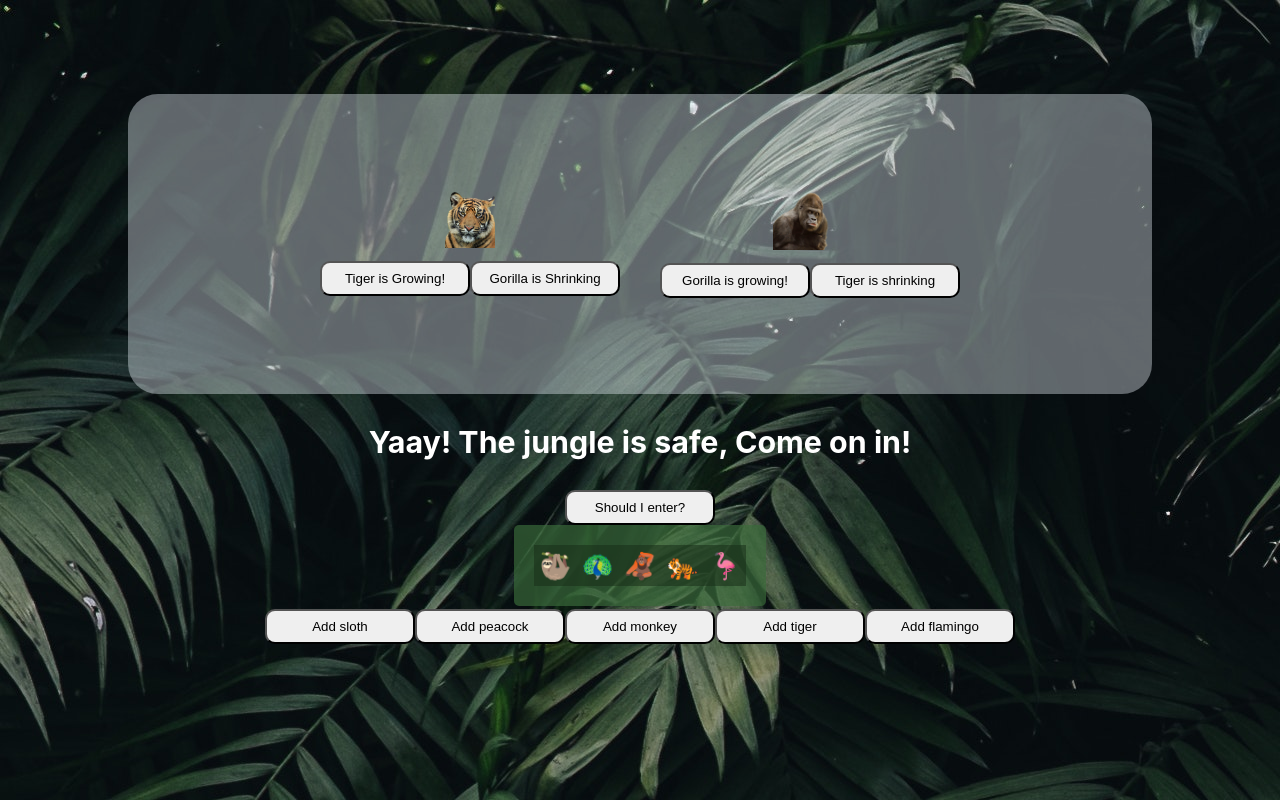
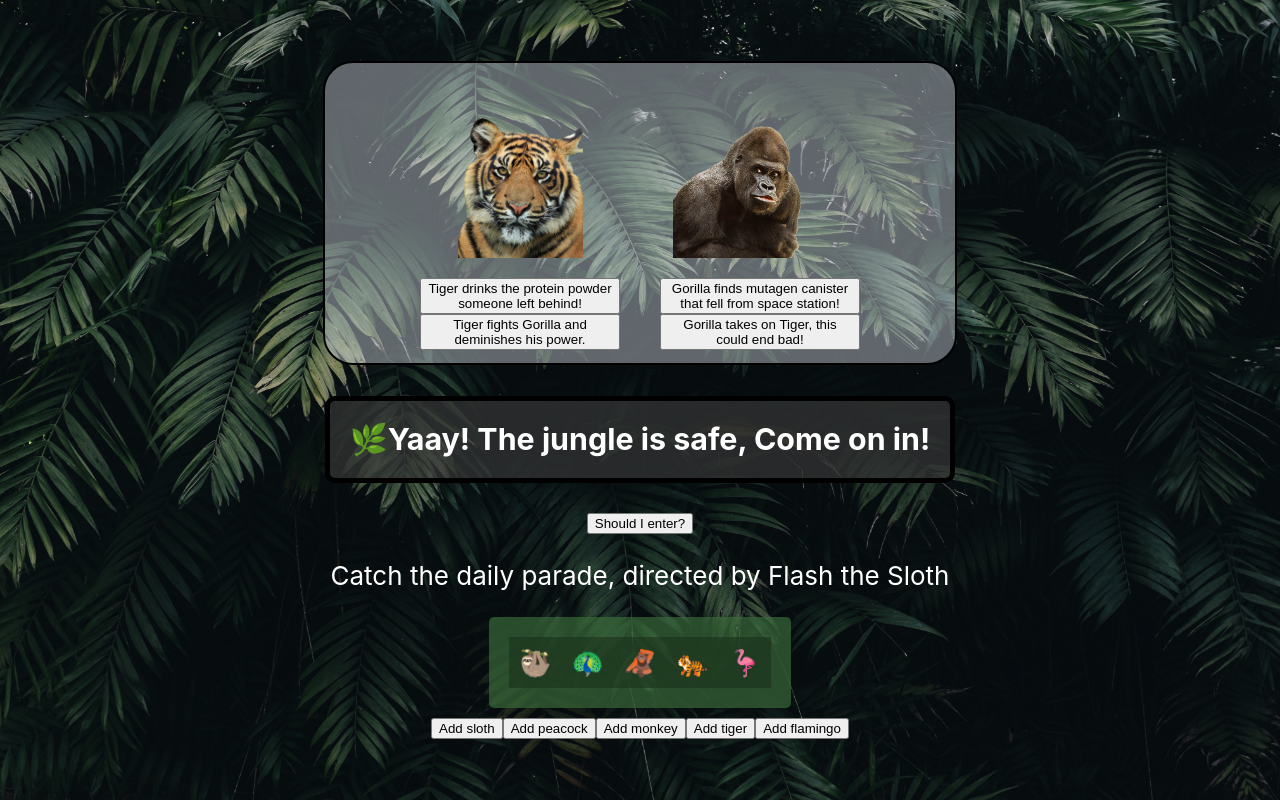
Before and after one commit to jenna-graham/busy-zoo-fs, a React (Create React App) app: page / in a window 1280 px wide. Built offline with nearby package versions, Linux system fonts and the light colour scheme.

Commit message:
fixed some CSS

```diff
--- a/src/AnimalList.js
+++ b/src/AnimalList.js
@@ -3,6 +3,7 @@ import Animal from './Animal.js';
 
 export default function AnimalList({ animals }) {
   return (
+
     <div className="cricle-wrapper">
       <div className="parade">
         {
--- a/src/App.css
+++ b/src/App.css
@@ -1,12 +1,16 @@
 body {
   background-image: url('./jungle.jpg');
-  background-repeat: no-repeat;
-
+  background-repeat: no-repeat; background-size: cover;
+  background-position: fixed;
 }
 
 
 .App {
   text-align: center;
+  display: flex;
+  flex-direction: column;
+  justify-content: center;
+  align-items: center;
 
 }
 
@@ -22,15 +26,26 @@ body {
 .fight {
   display: flex;
   background-color: rgba(240, 248, 255, 0.383);
+  border: 2px solid black;
   align-items: center;
   justify-content: center;
   height: 300px;
-  width: 80%;
+  width: 100%;
   border-radius: 30px;
+  max-width: 100%;
+  max-height: auto;
+}
+.fight .fighter {
+  height: 100%;
+  display: flex;
+  flex-direction: column;
+  justify-content: flex-end;
+  align-items: center;
 }
 .fighter {
-  margin: 20px;
-  position: relative;
+  margin-bottom: 100px;
+  margin-left: 20px;
+  margin-right: 20px;
   display: flex;
   flex-direction: column;
   align-items: center;
@@ -38,10 +53,13 @@ body {
 img {
   padding-bottom: 10px;
 }
-button {
-  width: 150px;
+div.animal-buttons {
+  width: 200px;
   height: 35px;
   border-radius: 10px;
+  display: flex;
+  flex-direction: column;
+  margin-top: 10px;
 }
 .parade {
   display: flex;
@@ -50,14 +68,16 @@ button {
   padding: 20px;
   border:rgba(25, 47, 25, 0.676);
   border-radius: 5px;
-  animation: spin 10s linear infinite;
   }
 
 .animal {
   background-color:rgba(25, 47, 25, 0.55);
-  padding: 5px;
+  padding: 10px;
 }
-.buttons {
-  height: 100px;
 
+h3 {
+  background-color: rgba(53, 53, 53, 0.698);
+  padding: 20px;
+  border: 5px solid black;
+  border-radius: 10px;
 }
--- a/src/App.js
+++ b/src/App.js
@@ -36,22 +36,25 @@ function App() {
       <header className="App-header">
         <div className="fight">
           <div className="fighter">
-            <img src="tiger.png" style={{ width: `${tigerSize * 2 }px` }}/>
+            <img src="tiger.png" style={{ width: `${tigerSize * 5 }px` }}/>
             <div className="animal-buttons">
-              <button onClick={() => setTigerSize(tigerSize + 10)}>Tiger is Growing!</button>
-              <button onClick={() => setGorillaSize(gorillaSize - 10)}>Gorilla is Shrinking</button>
+              <button onClick={() => setTigerSize(tigerSize + 10)}>Tiger drinks the protein powder someone left behind!</button>
+              <button onClick={() => setGorillaSize(gorillaSize - 10)}>Tiger fights Gorilla and deminishes his power.</button>
             </div>
           </div>
           <div className="fighter">
-            <img src="gorilla.png" style={{ width: `${gorillaSize * 3 }px` }}/>
+            <img src="gorilla.png" style={{ width: `${gorillaSize * 7 }px` }}/>
             <div className="animal-buttons">
-              <button onClick={() => setGorillaSize(gorillaSize + 10)}>Gorilla is growing!</button>
-              <button onClick={() => setTigerSize(tigerSize - 10)}>Tiger is shrinking</button>
+              <button onClick={() => setGorillaSize(gorillaSize + 10)}>Gorilla finds mutagen canister that fell from space station!</button>
+              <button onClick={() => setTigerSize(tigerSize - 10)}>Gorilla takes on Tiger, this could end bad!</button>
             </div>
           </div>
         </div>
         <OpenClosedSign jungleIsOpen={jungleIsOpen} />
         <button onClick={() => setJungleIsOpen(!jungleIsOpen)}>Should I enter?</button>
+        <div>
+          <p>Catch the daily parade, directed by Flash the Sloth</p>
+        </div>
         <AnimalList animals={animals} />
         <div className="buttons">
           <button onClick={handleSlothClick}>Add sloth</button>
--- a/src/OpenClosedSign.js
+++ b/src/OpenClosedSign.js
@@ -5,8 +5,8 @@ export default function OpenClosedSign({ jungleIsOpen }) {
     <div className={jungleIsOpen ? 'open' : 'closed'}>
       {
         jungleIsOpen
-          ? <h3>Yaay! The jungle is safe, Come on in!</h3>
-          : <h3>Sorry The jungle is not Safe right now, Enter at your Own Risk!</h3>
+          ? <h3>🌿Yaay! The jungle is safe, Come on in!</h3>
+          : <h3>Eek! The jungle is not Safe right now, <br></br> ☠️Enter at your Own Risk!☠️</h3>
       }
     </div>
   );
```
Also changed, not shown: 1 other file (tests, documents, lock files or other folders).
